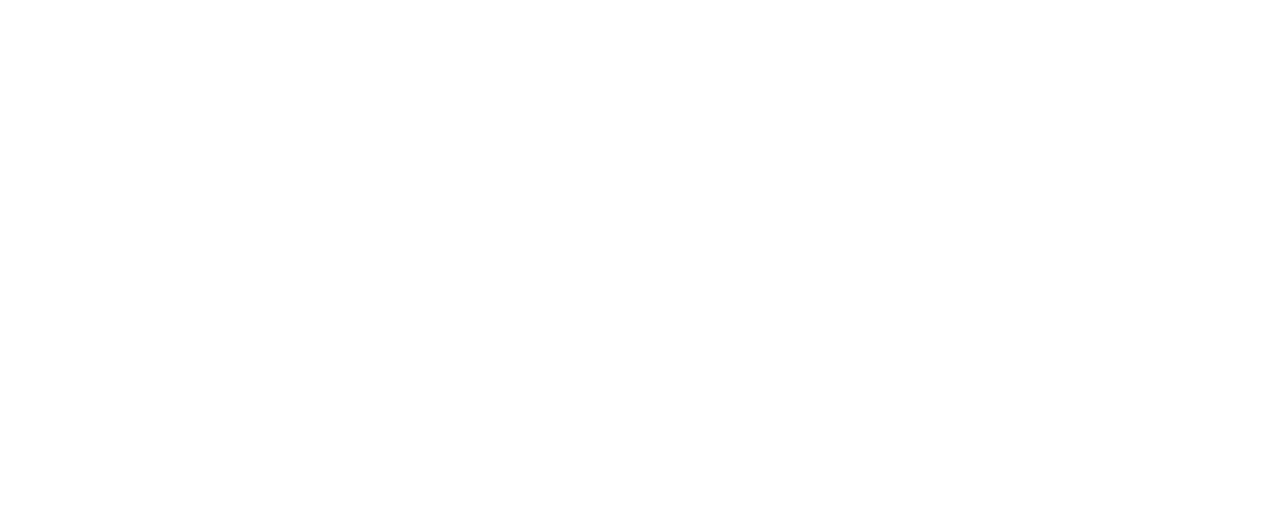
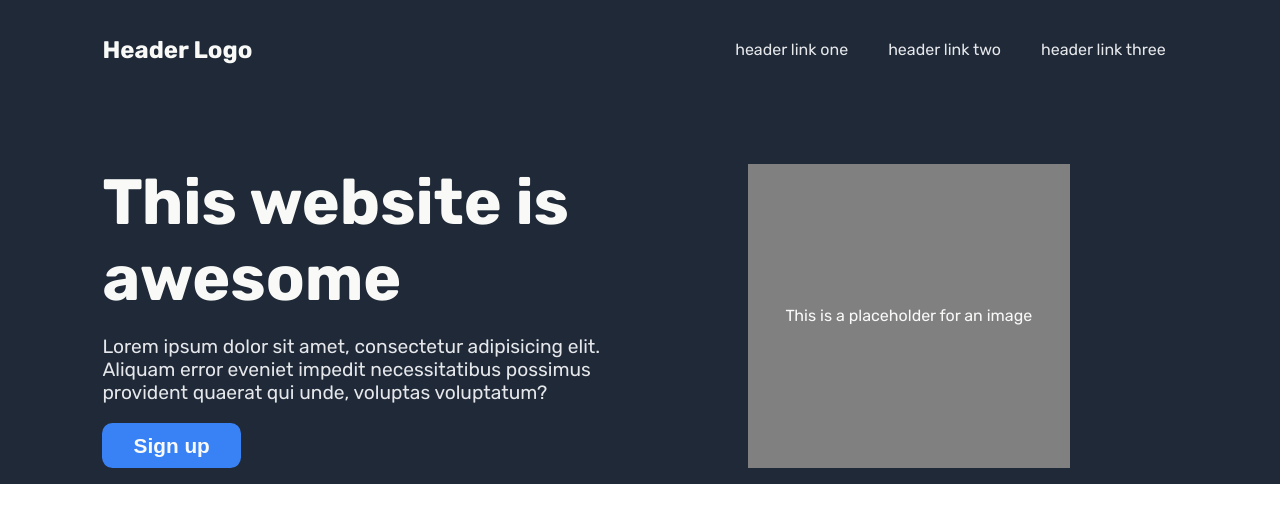
Before and after one commit to Venyl/landing-page, a plain HTML site: page index.html in a window 1280 px wide. Drawn offline with Linux system fonts and the light colour scheme.

Commit message:
Make header

```diff
--- a/index.html
+++ b/index.html
@@ -2,12 +2,34 @@
 <html lang="en">
 <head>
     <meta charset="UTF-8">
-    <meta name="viewport"
-          content="width=device-width, user-scalable=no, initial-scale=1.0, maximum-scale=1.0, minimum-scale=1.0">
-    <meta http-equiv="X-UA-Compatible" content="ie=edge">
+    <meta content="width=device-width, user-scalable=no, initial-scale=1.0, maximum-scale=1.0, minimum-scale=1.0"
+          name="viewport">
+    <meta content="ie=edge" http-equiv="X-UA-Compatible">
+    <link href="style.css" rel="stylesheet">
     <title>Landing Page</title>
 </head>
 <body>
-<header></header>
+<header>
+    <nav>
+        <h2 class="header-logo">Header Logo</h2>
+        <div class="nav-links">
+            <a href="#">header link one</a>
+            <a href="#">header link two</a>
+            <a href="#">header link three</a>
+        </div>
+    </nav>
+    <div class="hero">
+        <div>
+            <h1 class="hero-main">This website is awesome</h1>
+            <p class="hero-secondary">
+                Lorem ipsum dolor sit amet, consectetur adipisicing elit. Aliquam error eveniet impedit necessitatibus
+                possimus provident quaerat qui unde, voluptas voluptatum?
+            </p>
+            <button class="btn">Sign up</button>
+
+        </div>
+        <div class="header-image-wrapper">This is a placeholder for an image</div>
+    </div>
+</header>
 </body>
 </html>
--- a/style.css
+++ b/style.css
@@ -1 +1,104 @@
-@import url('https://fonts.googleapis.com/css2?family=Anybody:ital,wght@0,100;0,200;0,300;0,400;0,500;0,600;0,700;0,800;0,900;1,100;1,200;1,300;1,400;1,500;1,600;1,700;1,800;1,900&display=swap');
+@import url('https://fonts.googleapis.com/css2?family=Rubik:ital,wght@0,300;0,400;0,500;0,600;0,700;0,800;0,900;1,300;1,400;1,500;1,600;1,700;1,800;1,900&display=swap');
+
+* {
+    box-sizing: border-box;
+}
+
+html {
+    --dark: #1F2937;
+    --primary: #F9FAF8;
+    --secondary: #E5E7Eb;
+    --accent: #3882F6;
+}
+
+
+body {
+    font-family: Rubik, sans-serif;
+    font-size: 16px;
+    height: 100vh;
+    margin: 0;
+}
+
+header {
+    min-height: 30rem;
+    padding: 1rem min(8vw, 20em);
+    color: var(--primary);
+    background: var(--dark);
+}
+
+nav {
+    display: flex;
+    align-items: center;
+    justify-content: space-between;
+    margin-bottom: 5em;
+}
+
+.nav-links {
+    display: flex;
+    align-items: center;
+    flex-wrap: wrap;
+    justify-content: space-between;
+    color: var(--secondary);
+    gap: 1em;
+}
+
+.nav-links > a {
+    padding: .5em .75em;
+    transition: background 200ms ease-in, color 200ms ease-in;
+    border-radius: .5em;
+}
+
+.nav-links > a:hover {
+    color: var(--dark);
+    background: var(--primary);
+}
+
+a {
+    text-decoration: none;
+    color: inherit;
+}
+
+.hero {
+    display: flex;
+    justify-content: space-between;
+}
+
+.hero > * {
+    flex-basis: 50%;
+}
+
+.hero-main {
+    font-size: 4rem;
+    margin: 0;
+}
+
+.hero-secondary {
+    font-size: 1.2rem;
+    color: var(--secondary);
+}
+
+.btn {
+    font-size: 1.3rem;
+    font-weight: 600;
+    padding: .5em 1.5em;
+    cursor: pointer;
+    transition: background 200ms ease-in;
+    color: inherit;
+    border: 0;
+    border-radius: .5em;
+    outline: 0;
+    background: var(--accent);
+}
+
+.btn:hover {
+    background: #2862B6;
+}
+
+.header-image-wrapper {
+    display: grid;
+    flex-basis: 30%;
+    margin: 0 auto;
+    background: grey;
+    place-items: center;
+    aspect-ratio: 16 / 9;
+}
```
